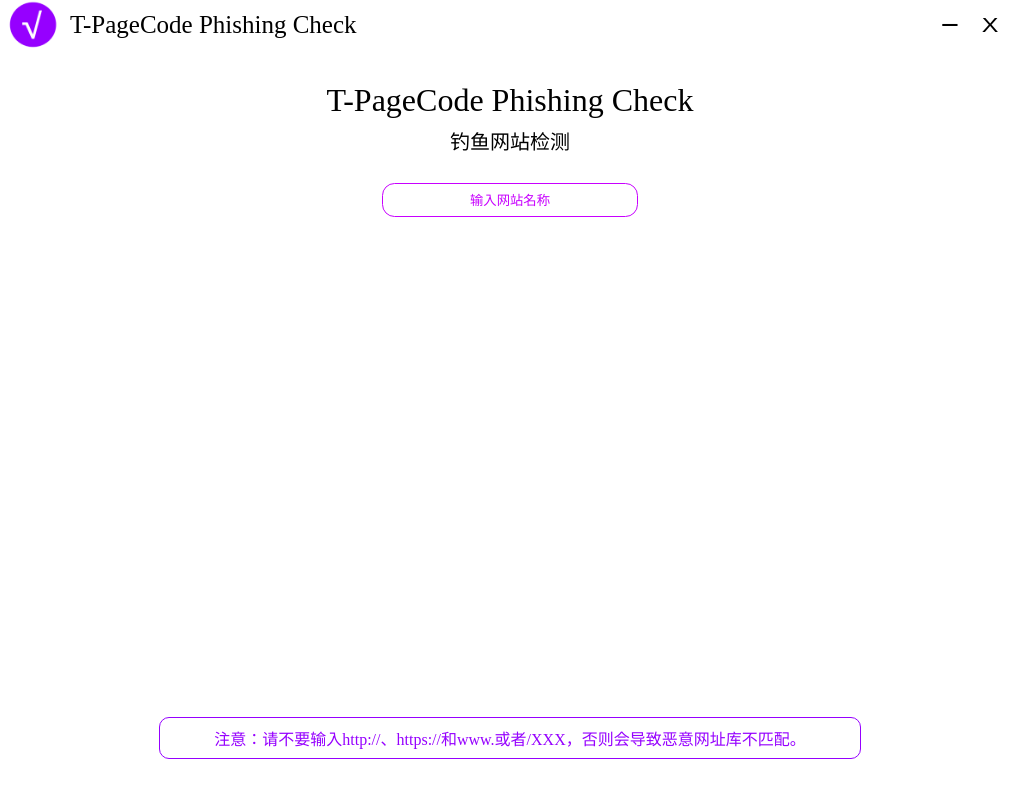
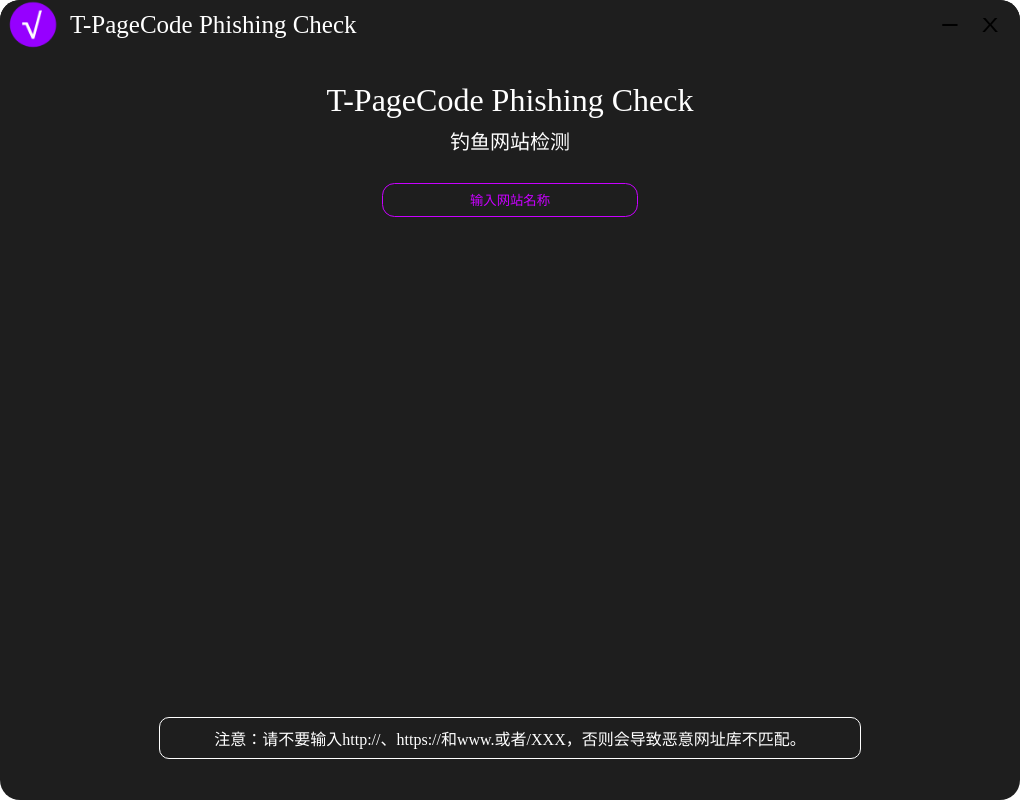
Before and after one commit to T-PageCode/T-PageCode-Phishing-Check, an Electron app: page app/index.html in a window 1020 px wide. Drawn offline with Linux system fonts and the dark colour scheme.

Commit message:
支持自动切换深浅模式

```diff
--- a/app/index.css
+++ b/app/index.css
@@ -13,6 +13,7 @@ body,html{
     width: 100%;
     height: 100%;
     overflow: hidden;
+    transition: background-color 0.5s ease;
 }
 #title-bar{
     position: absolute;
@@ -24,6 +25,7 @@ body,html{
     -webkit-app-region: drag;
     border-top-left-radius: 20px;
     border-top-right-radius: 20px;
+    transition: background-color 0.5s ease;
 }
 #title{
     font-size: 25px;
@@ -76,6 +78,7 @@ body,html{
     top: 100px;
     left: 50%;
     transform: translate(-50%,-50%);
+    transition: color 0.5s ease;
 }
 #phishing-check{
     position: absolute;
@@ -83,6 +86,7 @@ body,html{
     left: 50%;
     transform: translate(-50%,-50%);
     font-size: 20px;
+    transition: color 0.5s ease;
 }
 #input-site{
     position: absolute;
@@ -96,6 +100,7 @@ body,html{
     border: 1px solid rgb(200,0,255);
     transition: border-color 0.5s ease;
     color: rgb(100,0,255);
+    background-color: transparent;
     text-transform: lowercase;
 }
 #input-site:focus{
@@ -128,9 +133,12 @@ body,html{
     justify-content: center;
     align-items: center;
     background-color: rgb(255,255,255);
-    border: 1px solid rgb(150,0,255);
-    color: rgb(150,0,255);
+    border: 1px solid black;
+    color: black;
     border-radius: 10px;
+    transition: border-color 0.5s ease,
+    color 0.5s ease,
+    background-color 0.5s ease;
 }
 #title-image{
     position: absolute;
@@ -139,3 +147,32 @@ body,html{
     height: 50px;
     width: 55px;
 }
+@media (prefers-color-scheme: dark) {
+    #app{
+        background-color: rgb(30,30,30);
+    }
+    #title-bar{
+        background-color: rgb(30,30,30);
+    }
+    #warning{
+        background-color: rgb(30,30,30);
+        color: white;
+        border-color: rgb(255,255,255)
+    }
+    #title{
+        color: white;
+    }
+    #main-text{
+        color: white;
+    }
+    #phishing-check{
+        color: white;
+    }
+    #input-site:focus{
+        border-color: rgb(255,0,255);
+        color: rgb(255,0,255);
+    }
+    #input-site::selection{
+        color: rgb(100,100,255);
+    }
+}
--- a/package.json
+++ b/package.json
@@ -1,6 +1,6 @@
 {
     "name": "t-pagecode-phishing-check",
-    "version": "1.0.0",
+    "version": "1.0.1",
     "description": "T-PageCode Phishing Check，钓鱼网站检测工具（本地库）",
     "main": "app/main.js",
     "type": "commonjs",
```
